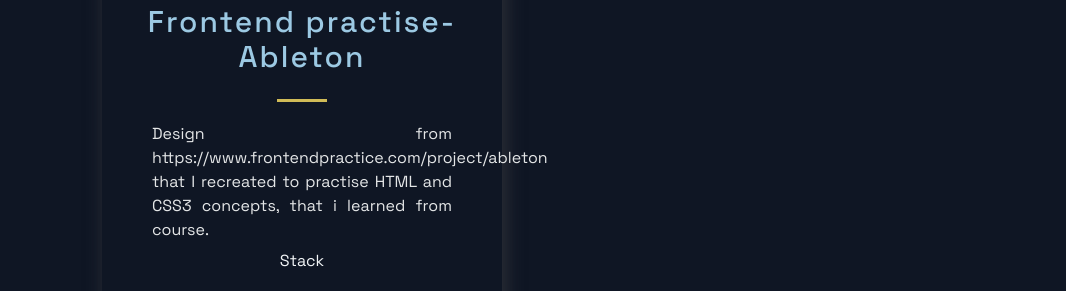
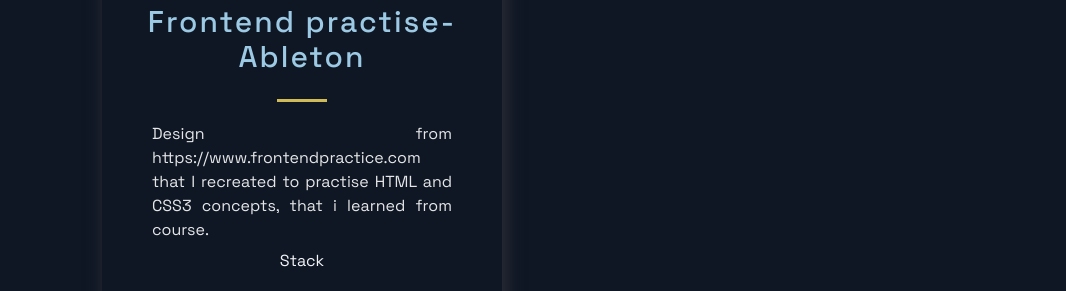
Before and after one commit to Kaskadieris/React_portfolio, a Next.js app: page / in a window 1280 px wide. Shown: the part 1980-2271 px from the top of the page, without its empty margins (88-1154 px from the left). Built offline with nearby package versions, Linux system fonts and the light colour scheme.

Commit message:
Added one new project to project list-text fix

```diff
--- a/src/constants/constants.js
+++ b/src/constants/constants.js
@@ -22,7 +22,7 @@
 
   {
     title: 'Frontend practise-Ableton',
-    description: "Design from https://www.frontendpractice.com/project/ableton that I recreated to practise HTML and CSS3 concepts, that i learned from course.",
+    description: "Design from https://www.frontendpractice.com that I recreated to practise HTML and CSS3 concepts, that i learned from course.",
       image: '/images/3.jpg',
       tags: ['HTML5', 'CSS'],
     source: 'https://github.com/Kaskadieris/FrontedPractise-1',
```
